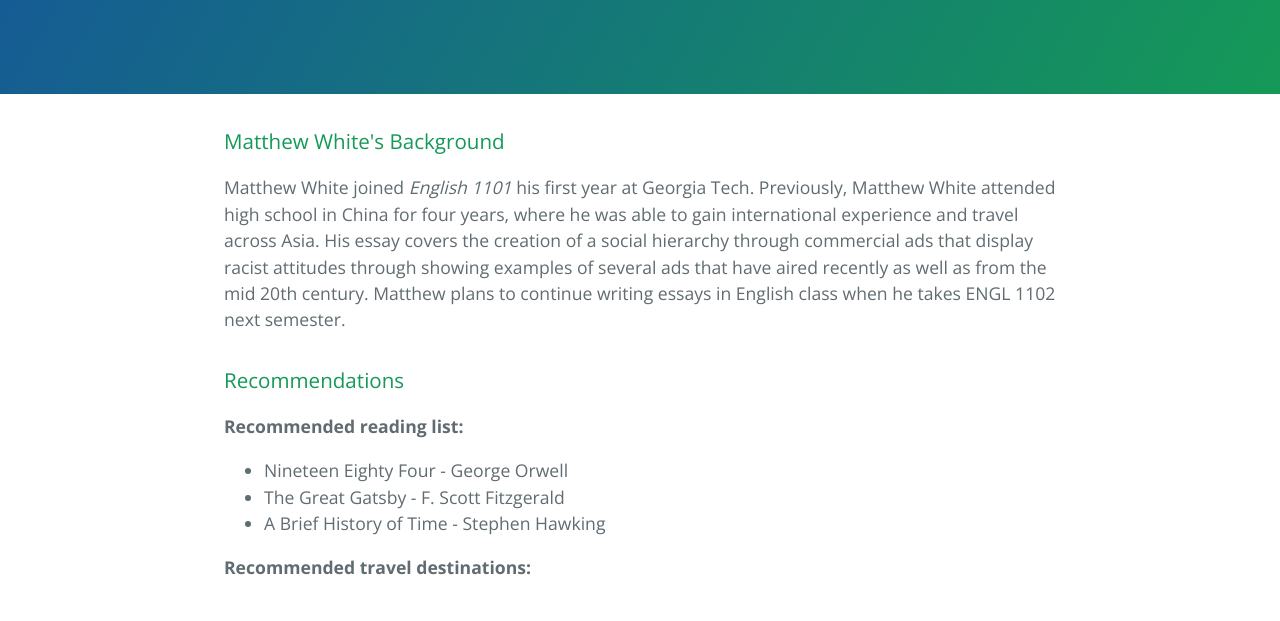
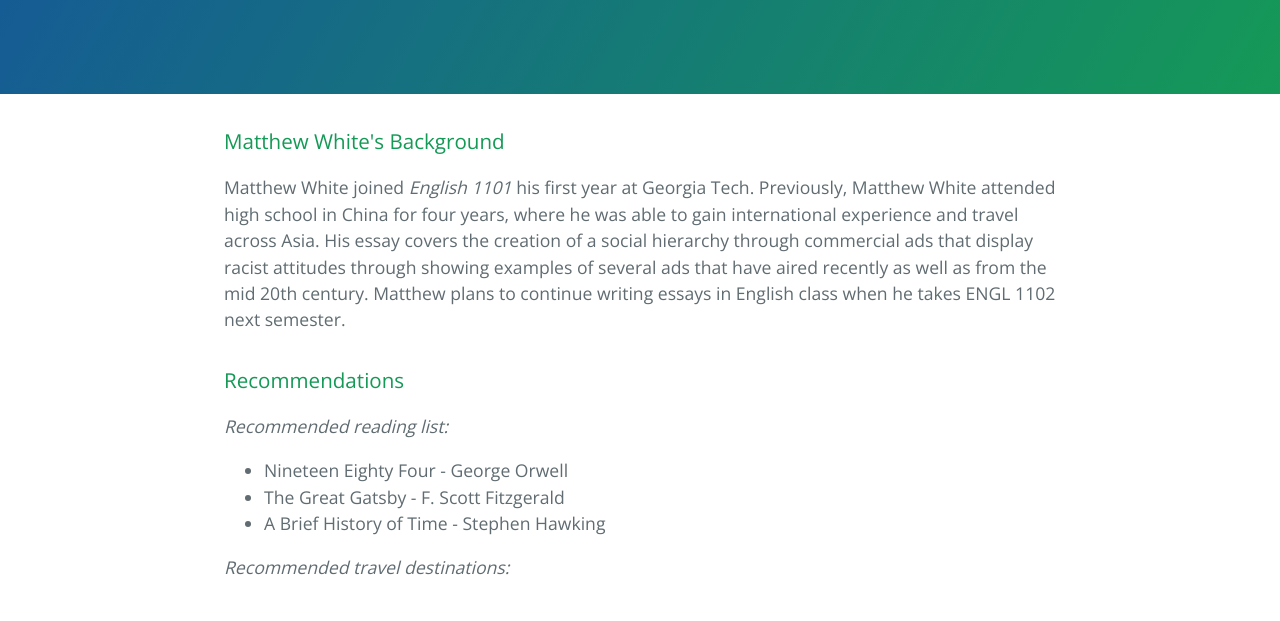
Before and after one commit to matthewawhite/matthewawhite.github.io, a plain HTML site: page index.html in a window 1280 px wide. Shown: the part 176-797 px from the top of the page. Drawn offline with nearby package versions, Linux system fonts and the light colour scheme.

Commit message:
Update index.html

```diff
--- a/index.html
+++ b/index.html
@@ -25,13 +25,13 @@
 <h3>
 <a id="designer-templates" class="anchor" href="#designer-templates" aria-hidden="true"><span aria-hidden="true" class="octicon octicon-link"></span></a>Recommendations</h3>
 
-      <p><strong>Recommended reading list:</strong></p>
+      <p><i>Recommended reading list:</i></p>
       <ul>
         <li>Nineteen Eighty Four - George Orwell</li>
         <li>The Great Gatsby - F. Scott Fitzgerald</li>
         <li>A Brief History of Time - Stephen Hawking</li>
       </ul>
-      <p><b>Recommended travel destinations:</b></p>
+      <p><i>Recommended travel destinations:</i></p>
       <br>
       <ul>
         <li>Shanghai, China - The Bund, Shanghai Tower, French Concession, Huai hai lu, Yu Garden</li>
```
